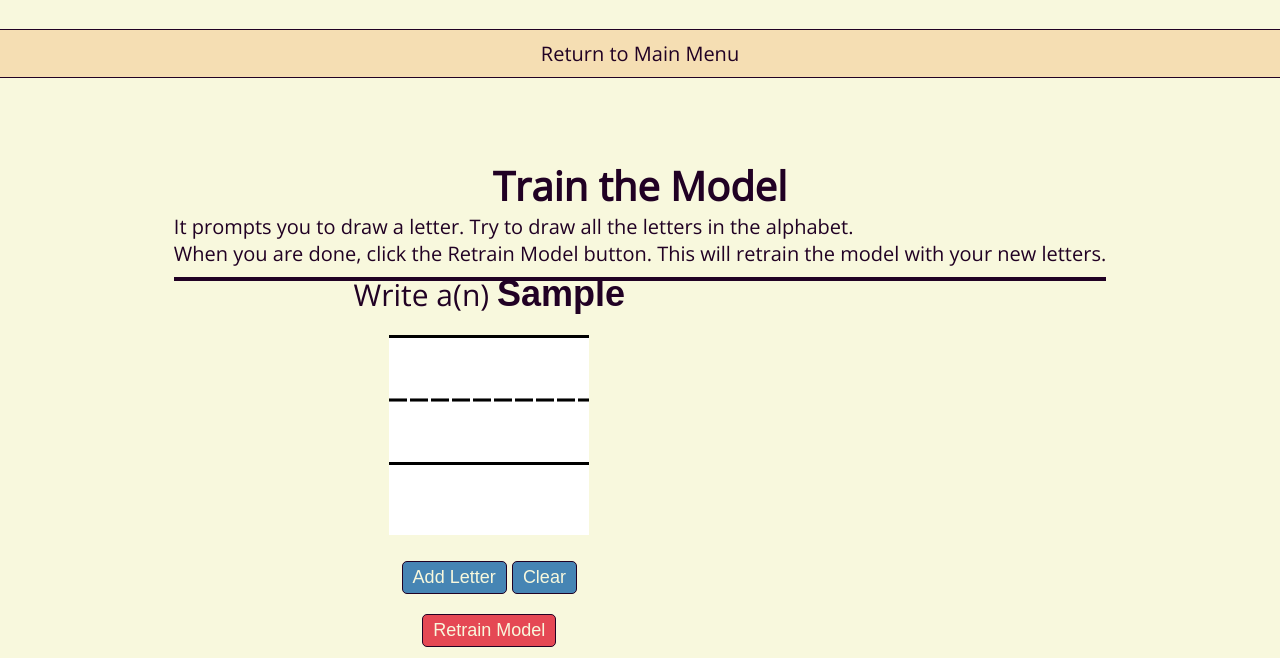
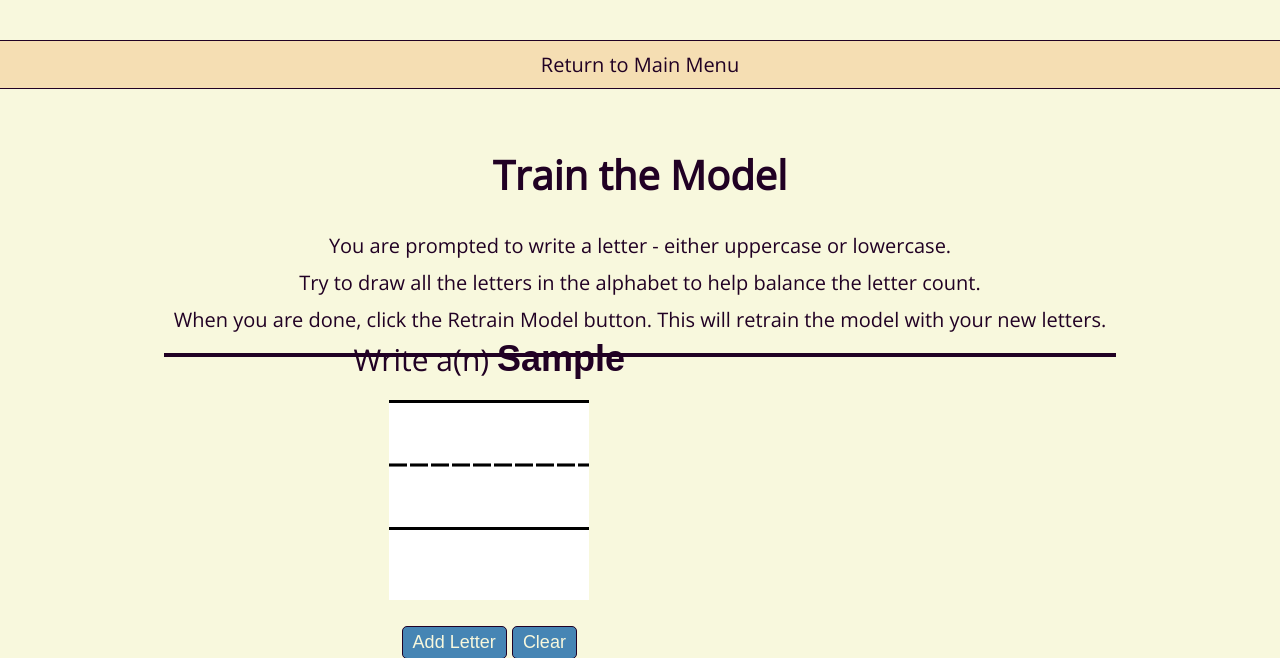
Before and after one commit to cableredi/BellevueUniv_MDS, a Flask app: template DSC680/Project02/quiz/templates/train.html in a window 1280 px wide. Shown: the top 658 px of the page. Run offline with Flask 2, Linux system fonts and the light colour scheme; the template is opened without the code that fills it: most values are stand-ins (such as "Sample title", 1, 10 or a date in 2020); some web fonts are replaced.

Commit message:
week 5 updates

```diff
--- a/DSC680/Project02/quiz/app.py
+++ b/DSC680/Project02/quiz/app.py
@@ -65,6 +65,30 @@ def get_form():
     img = np.array(img).astype(float).reshape(1, 50, 50)
 
     return label, img
+
+def predict_letter(img):
+    '''
+    Predict the letter from the model
+
+    args:
+        img (array)
+
+    return:
+        letter (str)
+    '''
+    # predict letter from image
+    results = model.predict(img)
+
+    # get the top probability
+    pred_letter = np.argmax(results, axis = -1)
+
+    # get the letter that corresponds to the pred_letter
+    pred_letter = ENCODER.inverse[pred_letter[0]]
+
+    # print results to terminal
+    print(f'Results: {pred_letter}')
+
+    return pred_letter
 
 # Route: index
 @app.route('/')
@@ -136,10 +160,10 @@ def letters_post():
     # Get letter from letters form
     prev_letter = letter
 
-    pred_letter = np.argmax(model.predict(img), axis = -1)
-    pred_letter = ENCODER.inverse[pred_letter[0]]
+    # predict drawn letter
+    pred_letter = predict_letter(img)
 
-    # get a new random letter from ENCODER LETTERS dictionary
+    # get a new random letter from ENCODER LETTERS dictionary if correct
     letter = get_new_letter()
 
     return render_template('letters.html', prompt_value = letter, message = pred_letter, prev_letter = prev_letter)
--- a/DSC680/Project02/quiz/model/train_model.py
+++ b/DSC680/Project02/quiz/model/train_model.py
@@ -36,6 +36,9 @@ class Training:
         '''
         create training and validation dataset and normalize
         '''
+        # Convert images to 4D
+        self.imgs = np.expand_dims(self.imgs, -1)
+
         x_train, x_val, y_train, y_val  = train_test_split(self.imgs, self.labels,
                                                    train_size = 0.80,
                                                    test_size = 0.20,
--- a/DSC680/Project02/quiz/static/styles.css
+++ b/DSC680/Project02/quiz/static/styles.css
@@ -110,6 +110,15 @@ a {
     border-bottom: 4px solid #210124;
 }
 
+.grid-title div {
+    margin-top: 20px;
+    text-align: center;
+}
+
+.grid-title div p {
+    margin: 10px;
+}
+
 .grid-drawing {
     grid-area: drawing;
     justify-self: end;
--- a/DSC680/Project02/quiz/templates/letters.html
+++ b/DSC680/Project02/quiz/templates/letters.html
@@ -23,6 +23,7 @@
 
             <button type="button" class="button button-small" onclick="lettersAction()">Check</button>
             <button type="button" class="button button-small" onclick="resetCanvas()">Clear</button>
+            <button type="button" class="button button-small" onclick="nextLetter()">Next Letter</button>
         </form>
     </div>
 
--- a/DSC680/Project02/quiz/templates/train.html
+++ b/DSC680/Project02/quiz/templates/train.html
@@ -9,10 +9,17 @@
     <div class="grid-title">
       <h1>Train the Model</h1>
 
-      <p>
-        It prompts you to draw a letter.  Try to draw all the letters in the alphabet.<br />
-        When you are done, click the Retrain Model button.  This will retrain the model with your new letters.
-      </p>
+      <div>
+        <p>
+          You are prompted to write a letter - either uppercase or lowercase.
+        </p>
+        <p>
+          Try to draw all the letters in the alphabet to help balance the letter count.
+        </p>
+        <p>
+          When you are done, click the Retrain Model button.  This will retrain the model with your new letters.
+        </p>
+      </div>
     </div>
 
     <div class="grid-drawing">
```
Also changed, not shown: 3 other files.
